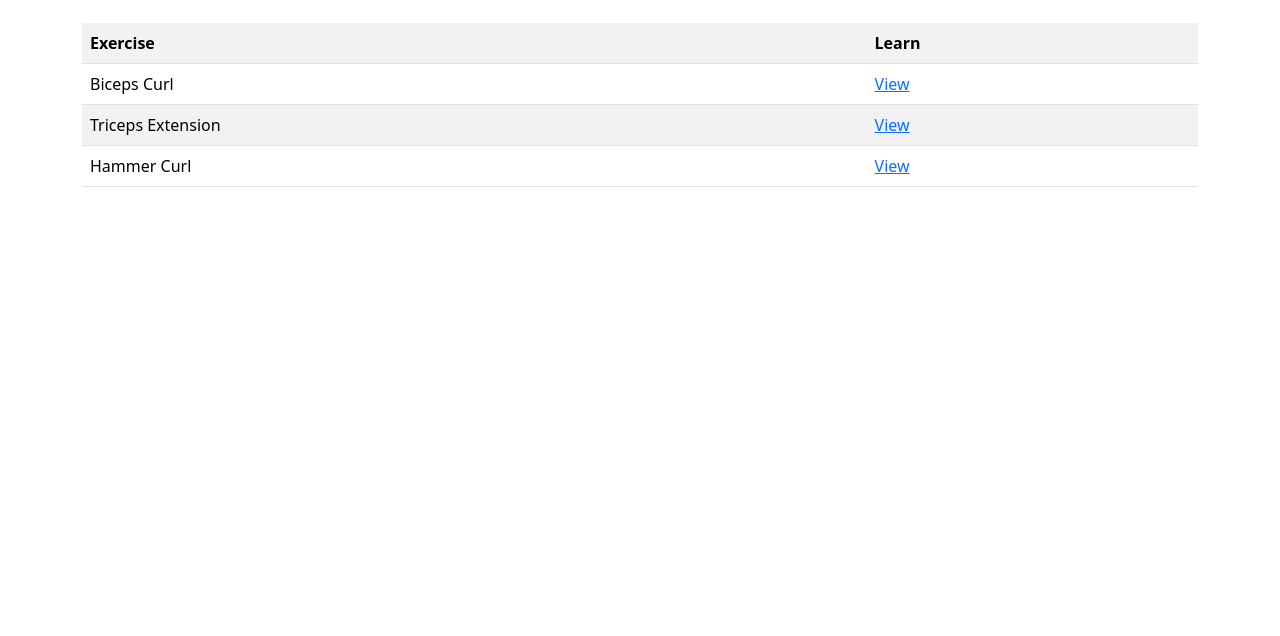
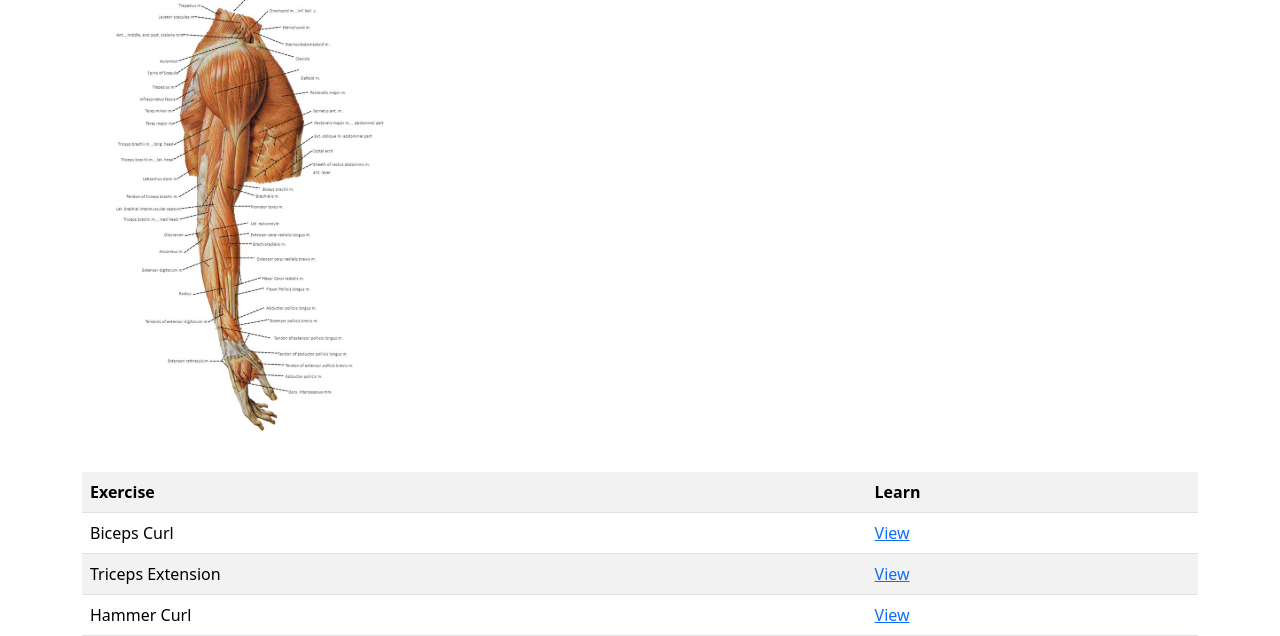
Before and after one commit to chaitanya30096/gymproject2, a plain HTML site: page arms.html in a window 1280 px wide. Shown: the part 173-809 px from the top of the page. Drawn offline with nearby package versions, Linux system fonts and the light colour scheme.

Commit message:
Update arms.html

```diff
--- a/arms.html
+++ b/arms.html
@@ -25,7 +25,7 @@ href="https://cdn.jsdelivr.net/npm/bootstrap@5.3.2/dist/css/bootstrap.min.css">
 
 <h2>Arm Exercises</h2>
 
-<img src="../images1/arms.png" class="img-fluid">
+<img src="arms.png" class="img-fluid">
 
 <table class="table table-striped mt-4">
 
```
